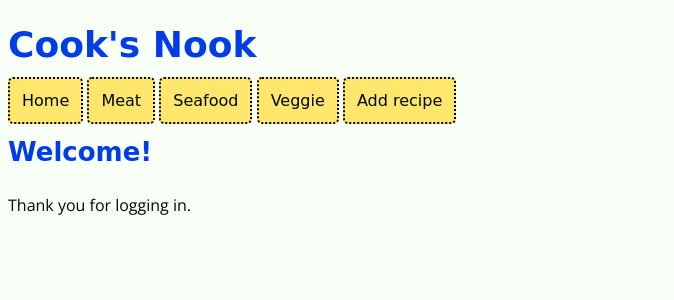
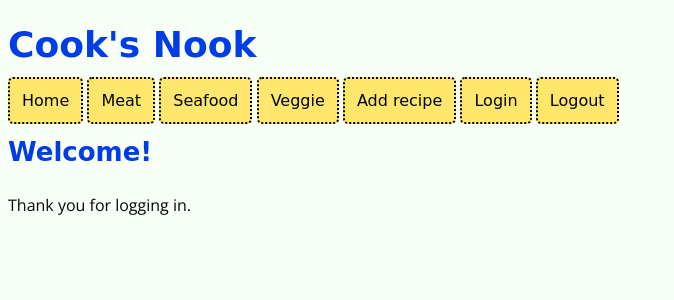
Before and after one commit to aggiewb/cooks-nook, a Django app: page /recipe/login/ in a window 1280 px wide. Shown: the top 300 px of the page, without its empty margins (0-674 px from the left). Run offline with Django 3.2, Linux system fonts and the light colour scheme; some web fonts are replaced.

Commit message:
Add links for login and logout

```diff
--- a/cooks_nook/recipe/templates/base.html
+++ b/cooks_nook/recipe/templates/base.html
@@ -15,6 +15,8 @@
                 <li><a href="{% url 'seafood' %}">Seafood</a></li>
                 <li><a href="{% url 'veggie' %}">Veggie</a></li>
                 <li><a href="{% url 'new_recipe' %}">Add recipe</a></li>
+                <li><a href="{% url 'login' %}">Login</a></li>
+                <li><a href="{% url 'logout' %}">Logout</a></li>
             </ul>
         </nav>
         <div>
```
